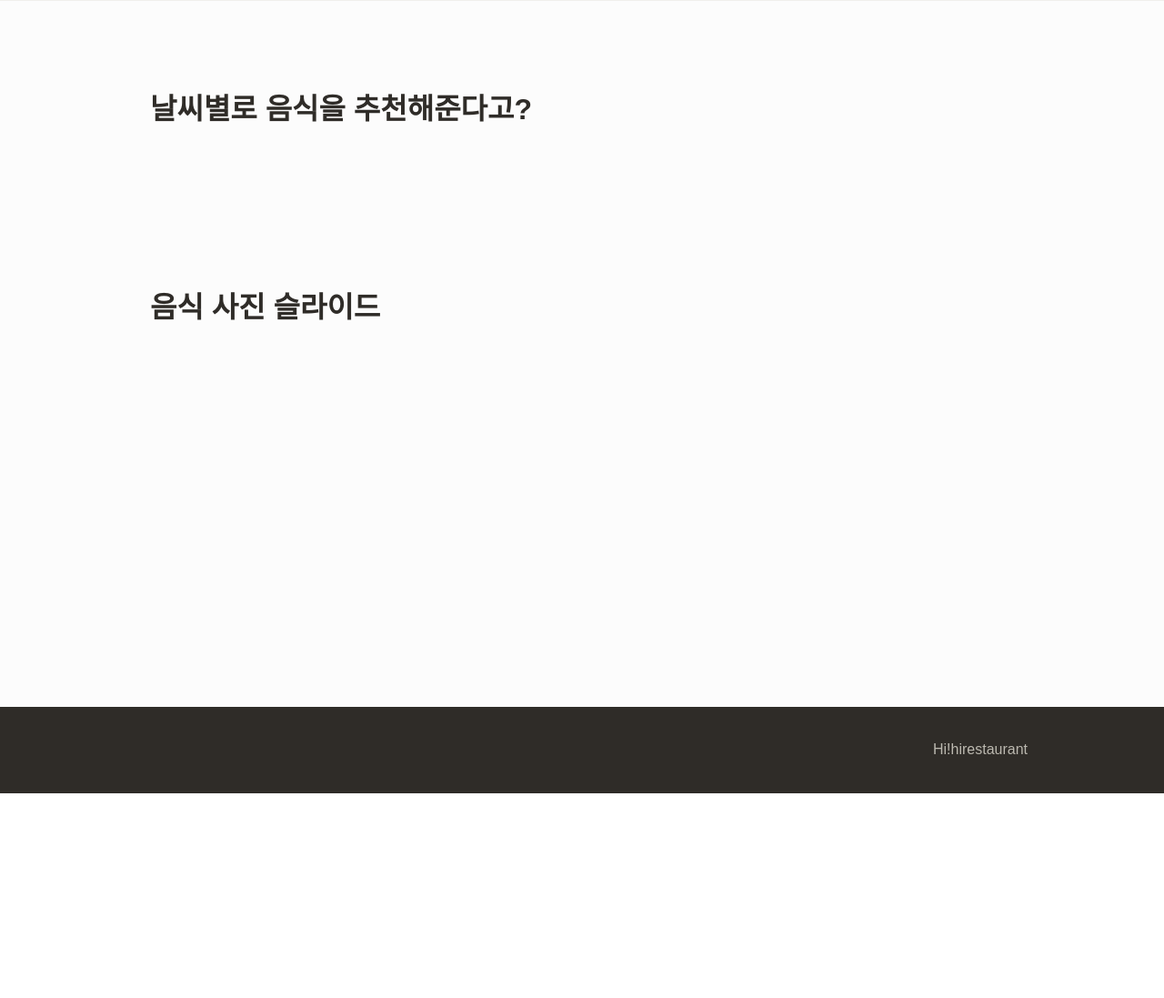
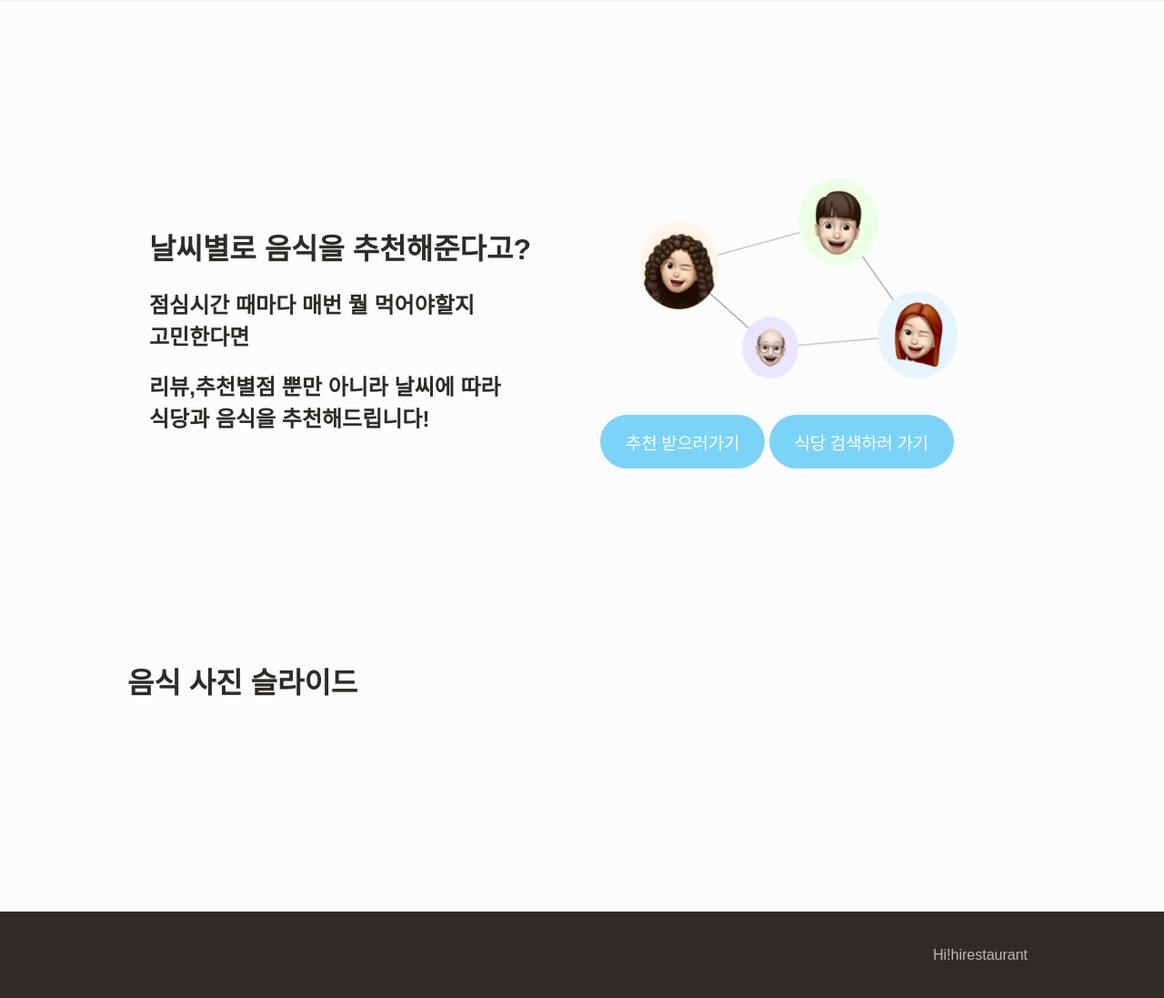
Before and after one commit to eunjaesong/prj, a Django app: page / in a window 1280 px wide. Shown: the part 717-1814 px from the top of the page at 91% size. Before the commit the page ends 1589 px from the top, so only its background shows below. Run offline with Django 4.2, Linux system fonts and the light colour scheme; some libraries are stand-ins or nearby versions; some web fonts are replaced.

Commit message:
네비바,로고,인덱스2페이지 완성

```diff
--- a/backend/frontend/style/style.css
+++ b/backend/frontend/style/style.css
@@ -7,7 +7,7 @@
   --navbar: #2f2c28;
   --site-footer: #bcb9b0;
   --site-footer-background: #2f2c28;
-  --account-link: #ffcc00;
+  --account-link: #7bd3f7;
   --content-list-contet-date: #bcb9b0;
   --main-header-background: #fff;
   --main-header-height: 565px;
@@ -15,7 +15,7 @@
   --main-header: #fff;
   --content-list-sub-heading: #7b776b;
   --content-list-pagination-current: #fff;
-  --content-list-pagination-current-bg: #ffcc00;
+  --content-list-pagination-current-bg: #7bd3f7;
   --review-detail-date: #bcb9b0;
   --review-detail-side-padding: 8px;
   --profile-header-edit: #7b776b;
@@ -123,6 +123,16 @@ ul.navbar li {
   margin: 72px auto 340px;
 }
 
+.index-list {
+  margin: 210px auto 210px;
+}
+
+.index-list .contents {
+  display: grid;
+  grid-template-columns: repeat(2, minmax(0, 1fr));
+  gap: 46px 40px;
+}
+
 .content-list .header {
   display: flex;
   justify-content: space-between;
@@ -147,6 +157,27 @@ ul.navbar li {
     grid-template-columns: repeat(1, minmax(0, 1fr));
   }
 }
+
+.contents dl{
+  margin-left: 12px;
+}
+
+.contents figure {
+  width: 350px;
+  height: 250px;
+  padding-bottom: 30px;
+  margin-bottom: 10px;
+  margin-top: -15px;
+  margin-left: 43px;
+}
+
+.contents img{
+  width: 100%;
+  height: 100%;
+}
+
+
+
 
 .content-list .contents .empty {
   margin: 120px auto;
--- a/backend/frontend/style/theme.css
+++ b/backend/frontend/style/theme.css
@@ -7,8 +7,8 @@
   --text: #2f2c28;
   --link: #ffcc00;
   --button-text: #fff;
-  --button-primary-background: #ffcc00;
-  --button-primary-hover-background: #ffe680;
+  --button-primary-background: #7bd3f7;
+  --button-primary-hover-background: #7bd3f7;
   --button-warn-background: #f9592c;
   --button-secondary-background: #bcb9b0;
   --ic-button-circle: #ffcc00;
--- a/backend/templates/base/base_with_navbar.html
+++ b/backend/templates/base/base_with_navbar.html
@@ -11,8 +11,12 @@
     <nav>
       <ul class="navbar">
 
-        <li>맛집검색</li>
-        <li>리뷰보기</li>
+        <li>
+          <a href="#" > 맛집검색</a>
+        </li>
+        <li>
+          <a href="#"> 리뷰보기</a>
+        </li>
         {% if user.is_authenticated %}
           {% if user.is_staff %}
             <li><a href="{% url 'admin:index' %}">관리자</a></li>
--- a/backend/templates/index.html
+++ b/backend/templates/index.html
@@ -1,4 +1,6 @@
 {% extends "base/base_with_navbar.html" %}
+
+{% load static %}
 
 {% block content %}
 <main class="site-body index">
@@ -10,26 +12,38 @@
       <h1> Hi! Restaurant! </h1>
     </div>
   </div>
-  <div class="content-list max-content-width">
-    <div class="header">
+  <div class="index-list max-content-width">
+    <!-- <div class="header">
       <h1>날씨별로 음식을 추천해준다고?</h1>
-    </div>
+    </div> -->
     <div class="contents">
       <dl>
+        <dl>
+          <dt><h1>날씨별로 음식을 추천해준다고?</h1></dt>
+          <dt><h2>점심시간 때마다 매번 뭘 먹어야할지 고민한다면</h2></dt>
+          <dt><h2>리뷰,추천별점 뿐만 아니라 날씨에 따라 식당과 음식을 추천해드립니다! </h2></dt>
+        </dl>
+      </dl>
+      <div class="sidecontents">
+        <figure>
+          <img src="{% static 'assets/emoji-banner.png' %}" alt="">
+        </figure>
+        <a href="" class="cp-button">추천 받으러가기</a>
+        <a href="" class="cp-button"> 식당 검색하러 가기</a>
+      </div>
 
-      </dl>
 
     </div>
-    <div class="content-list max-content-width">
+
+
+  </div>
+  <div class="index-list max-content-width">
     <div class="header">
       <h1>음식 사진 슬라이드 </h1>
     </div>
     <div class="contents">
-        <dl>
 
-        </dl>
 
-      </div>
     </div>
   </div>
 </main>
```
Also changed, not shown: backend/frontend/assets/emoji-banner.png (added), 1 other file. Lines whose indentation alone changed are shown as unchanged.
